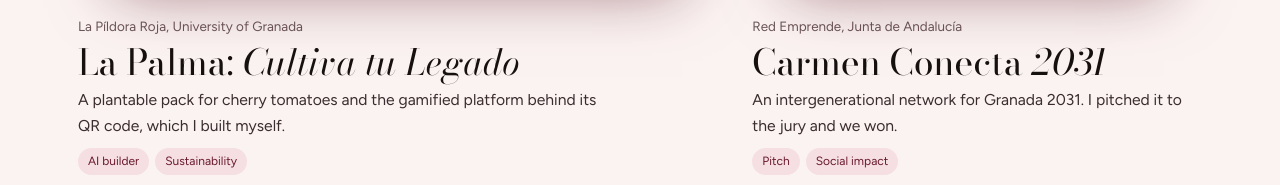
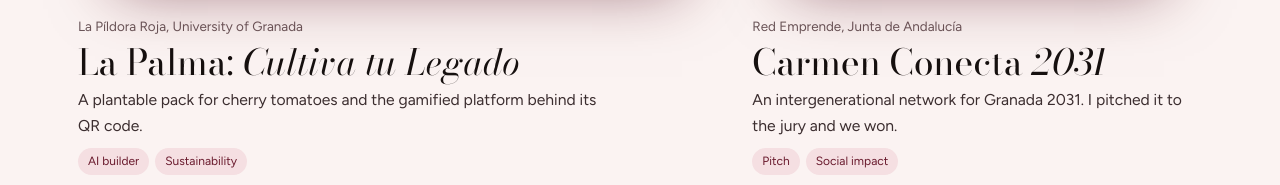
Before and after one commit to eandreagomez03/andreagomez, a plain HTML site: page index.html in a window 1280 px wide. Shown: the part 1866-2051 px from the top of the page. Drawn offline with nearby package versions, Linux system fonts and the light colour scheme; a web font is replaced by a local one.

Commit message:
Quitar 'lo construí yo' de la portada
Co-Authored-By: Claude Opus 5.5 <noreply@anthropic.com>
Claude-Session: https://claude.ai/code/session_01JBUo2zYudCZGC9j7oiQJF4

```diff
--- a/index.html
+++ b/index.html
@@ -389,7 +389,7 @@ footer .sigf{font-family:var(--script);font-size:2rem;color:var(--cherry);line-h
     <div class="grid" id="index">
       <button type="button" class="row card" style="--s:7;--h:520px" data-case="lapalma" data-tags="builder strategy program">
         <span class="cimg fit"><img src="assets/img/lapalma-pack.jpg" alt="" loading="lazy"><span class="badge"><span class="en">Most innovative idea</span><span class="es">Idea más innovadora</span></span><span class="copen"><span class="en">Open project</span><span class="es">Ver proyecto</span></span></span>
-        <span class="cbody"><span class="cctx">La Píldora Roja, <span class="en">University of Granada</span><span class="es">Universidad de Granada</span></span><span class="ctitle">La Palma: <i>Cultiva tu Legado</i></span><span class="cdid"><span class="en">A plantable pack for cherry tomatoes and the gamified platform behind its QR code, which I built myself.</span><span class="es">Un envase plantable para tomates cherry y la plataforma gamificada de su QR, que construí yo sola.</span></span><span class="ctags"><span class="tag"><span class="en">AI builder</span><span class="es">Construir con IA</span></span><span class="tag"><span class="en">Sustainability</span><span class="es">Sostenibilidad</span></span></span></span>
+        <span class="cbody"><span class="cctx">La Píldora Roja, <span class="en">University of Granada</span><span class="es">Universidad de Granada</span></span><span class="ctitle">La Palma: <i>Cultiva tu Legado</i></span><span class="cdid"><span class="en">A plantable pack for cherry tomatoes and the gamified platform behind its QR code.</span><span class="es">Un envase plantable para tomates cherry y la plataforma gamificada de su QR.</span></span><span class="ctags"><span class="tag"><span class="en">AI builder</span><span class="es">Construir con IA</span></span><span class="tag"><span class="en">Sustainability</span><span class="es">Sostenibilidad</span></span></span></span>
       </button>
       <button type="button" class="row card" style="--s:5;--h:520px" data-case="carmen" data-tags="strategy communication program">
         <span class="cimg "><img src="assets/img/mic.jpg" alt="" loading="lazy"><span class="badge"><span class="en">Winner</span><span class="es">Ganadora</span></span><span class="copen"><span class="en">Open project</span><span class="es">Ver proyecto</span></span></span>
```
